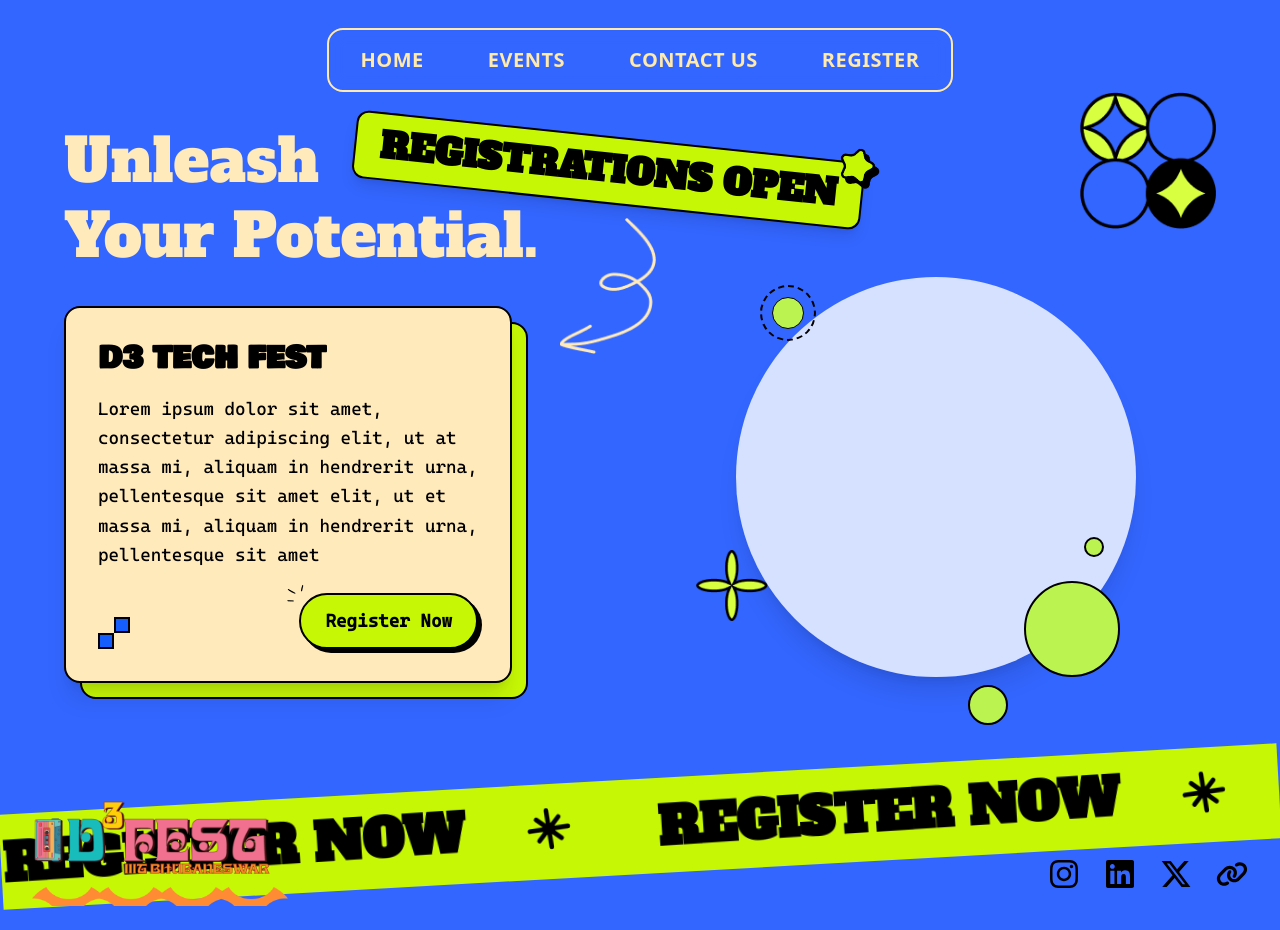
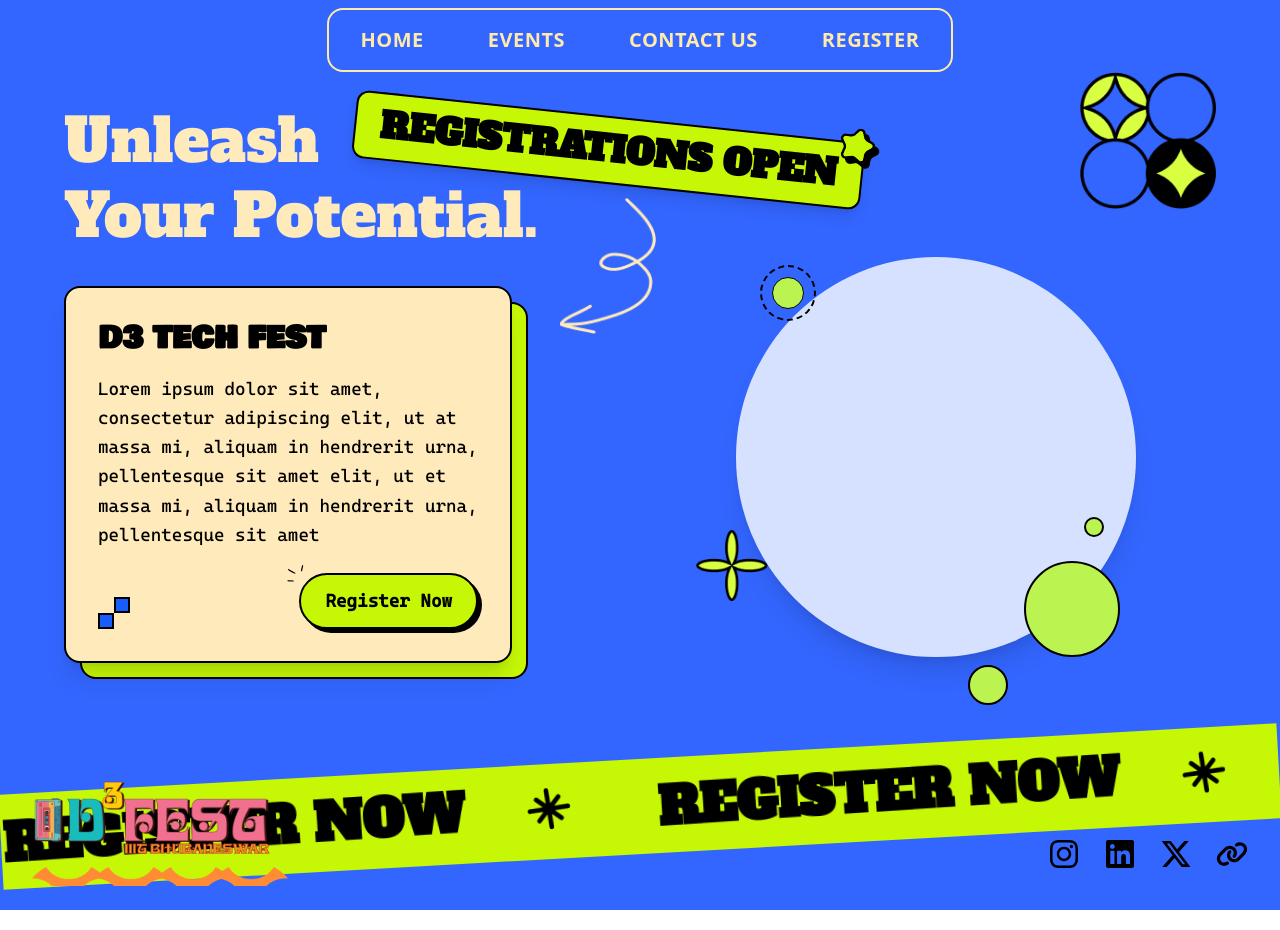
Before and after one commit to p-society/d3-web, a React (Vite) app: page /about-us in a window 1280 px wide. Built offline with nearby package versions, Linux system fonts and the light colour scheme; a web font is replaced by a local one.

Commit message:
fix: fix padding of navbar in about-us
Signed-off-by: Spandan Hota <spandanhota2005@outlook.com>

```diff
--- a/src/components/about-us/hero.jsx
+++ b/src/components/about-us/hero.jsx
@@ -10,11 +10,11 @@ import Footer from '../landingpage/footer'
 const AboutUsHero = ({ isLoaded }) => {
   return (
     <div
-      className={`bg-[#3366FF] min-h-screen overflow-x-hidden pt-7 pb-14 transition-all duration-700 ease-out ${isLoaded ? 'opacity-100 translate-y-0' : 'opacity-0 translate-y-3'}`}
+      className={`bg-[#3366FF] min-h-screen overflow-x-hidden pb-14 transition-all duration-700 ease-out ${isLoaded ? 'opacity-100 translate-y-0' : 'opacity-0 translate-y-3'}`}
       style={{ transitionDelay: '300ms' }}
     >
       {/* Navbar (on top, centered) */}
-      <div className="w-full flex justify-center relative z-20">
+      <div className="w-full flex justify-center relative z-20 pt-2">
         <Navbar
           isLoaded={isLoaded}
           hamburgerColor="#3366FF"
```
